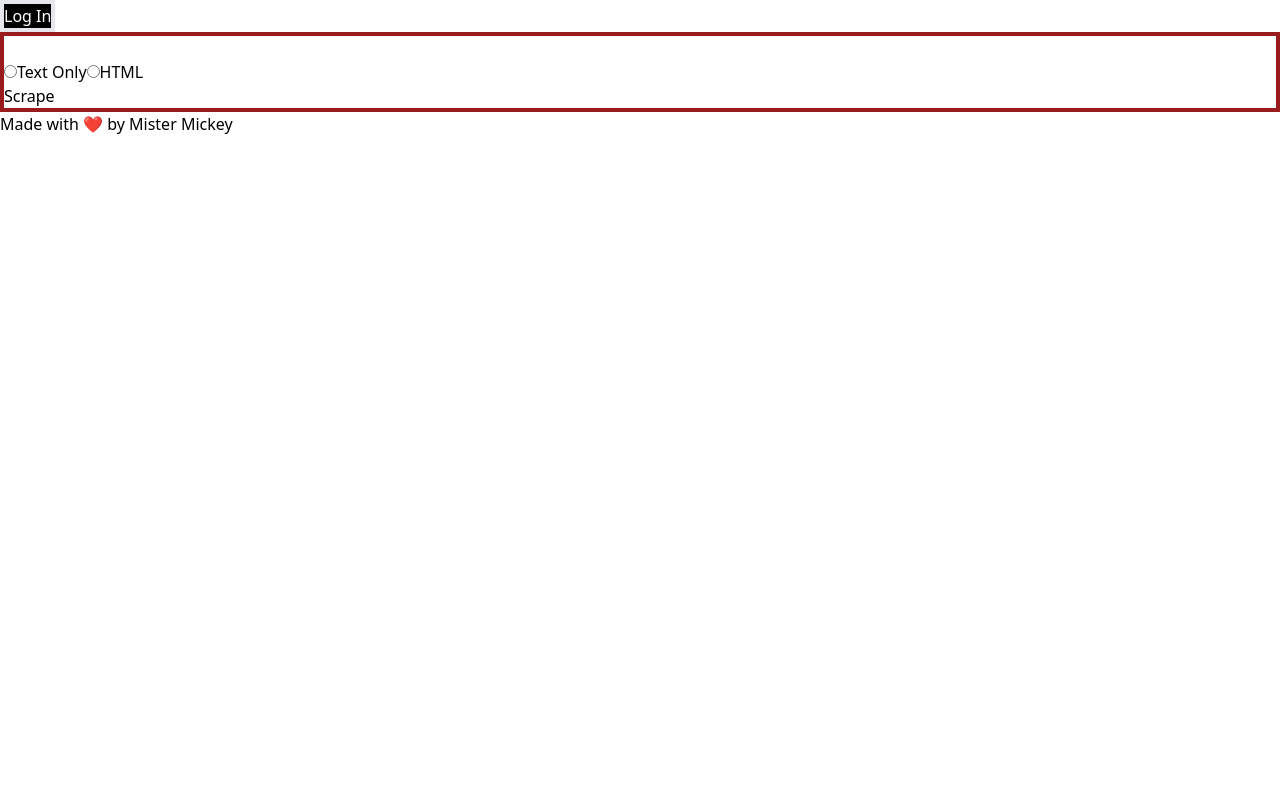
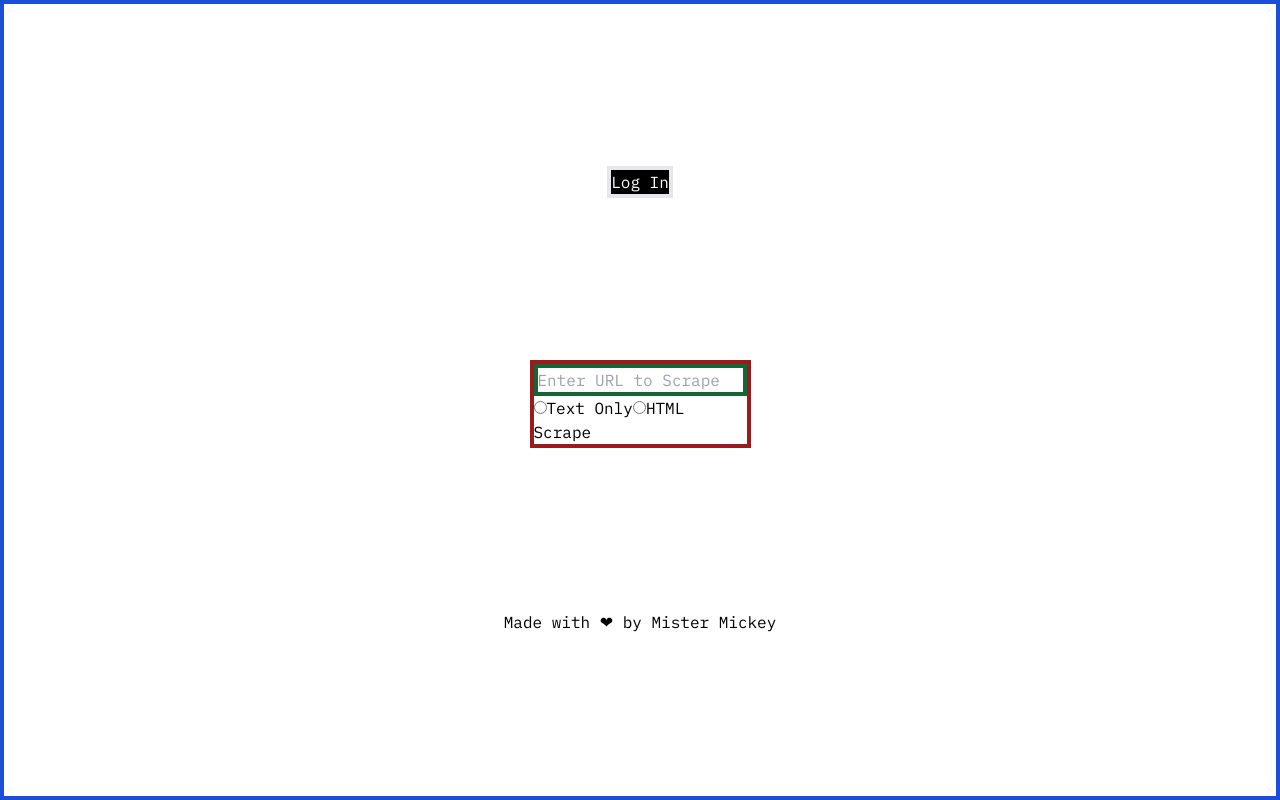
Before and after one commit to singodiyashubham87/ScrapeIt, a React (Vite) app: page / in a window 1280 px wide. Built offline with nearby package versions, Linux system fonts and the light colour scheme.

Commit message:
alignment done

```diff
--- a/src/pages/LandingPage.jsx
+++ b/src/pages/LandingPage.jsx
@@ -8,8 +8,7 @@ function LandingPage() {
   }
   return (
     <>
-      <div className="landingContainer">
-        <div className="content">
+      <div className="landingContainer w-[100%] h-[100vh] flex flex-col justify-evenly items-center font-primary border-4 border-blue-700">
         {!isAuthenticated ? (
           <button
             className="bg-black text-white border-4 border-white-700"
@@ -28,7 +27,11 @@ function LandingPage() {
           </button>
         )}
         <div className="inputBox border-4 border-red-800">
-            <input type="text" />
+          <input
+            type="text"
+            className="border-4 border-green-800"
+            placeholder="Enter URL to Scrape"
+          />
           <div className="radioButtons">
             <input
               type="radio"
@@ -47,8 +50,7 @@ function LandingPage() {
           </div>
           <button>Scrape</button>
         </div>
-          <h3>Made with &#x2764; by Mister Mickey</h3>
-        </div>
+        <h3>Made with <span>&#x2764;</span> by Mister Mickey</h3>
       </div>
     </>
   );
```
Lines whose indentation alone changed are shown as unchanged.
